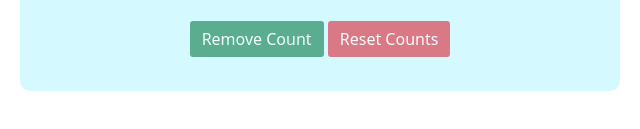
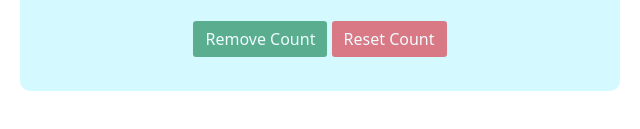
Before and after one commit to Belivups/JS_Counter, a plain HTML site: page index.html in a window 1280 px wide. Shown: the part 487-616 px from the top of the page, 320-960 px from the left. Drawn offline with nearby package versions, Linux system fonts and the light colour scheme.

Commit message:
JS Counter

```diff
--- a/index.html
+++ b/index.html
@@ -34,7 +34,7 @@
     <br>
     <div>
         <button id="decrement" onclick="counterMinus()" class="btn btn-success btnDark">Remove Count</button>
-        <button id="reset" onclick="counterReset()" class="btn btn-danger btnReset">Reset Counts</button>
+        <button id="reset" onclick="counterReset()" class="btn btn-danger btnReset">Reset Count</button>
     </div>
 
     <br>
```
